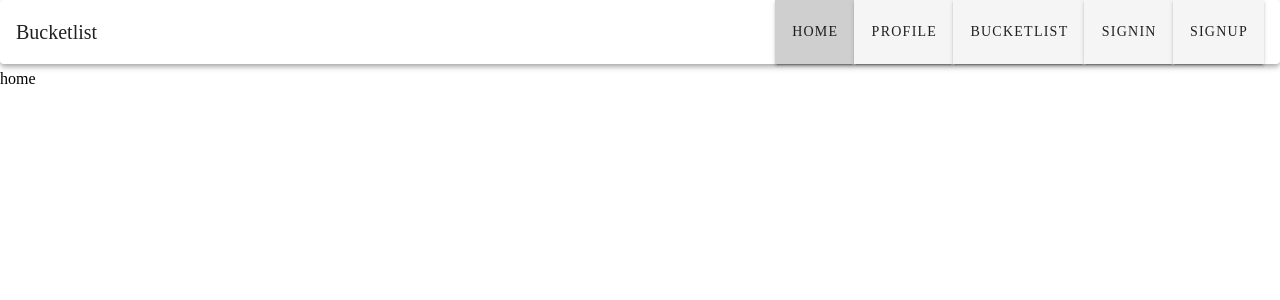
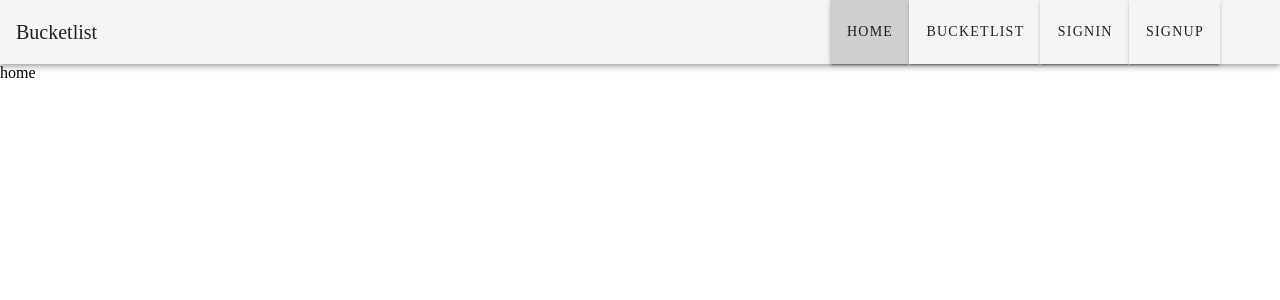
Before and after one commit to mottox2/bucketlist-frontend, a Vue app: page / in a window 1280 px wide. Shown: the top 300 px of the page. Built offline with nearby package versions, Linux system fonts and the light colour scheme.

Commit message:
ドロップダウン対応

```diff
--- a/src/components/Header.vue
+++ b/src/components/Header.vue
@@ -1,6 +1,5 @@
 <template>
-  <v-card color="grey lighten-4" flat height="70px" tile>
-    <v-toolbar>
+  <v-app-bar>
     <v-toolbar-title class="display-2 font-weight-black"
       >Bucketlist</v-toolbar-title
     >
@@ -8,9 +7,6 @@
     <v-toolbar-items>
       <v-btn to="/">
         home
-        </v-btn>
-        <v-btn to="/profile">
-          profile
       </v-btn>
       <v-btn to="/bucketlist">
         bucketlist
@@ -21,7 +17,32 @@
       <v-btn to="/signup">
         signup
       </v-btn>
+      <v-menu offset-y>
+        <template v-slot:activator="{ on }">
+          <v-btn icon large v-on="on">
+            <v-avatar size="32px" item>
+              <v-img
+                src="../assets/logo.png"
+            /></v-avatar>
+          </v-btn>
+        </template>
+        <v-list>
+          <v-list-item>
+            <v-list-item-title
+              ><router-link to="/profile">
+                profile
+              </router-link></v-list-item-title
+            >
+          </v-list-item>
+          <v-list-item>
+            <v-list-item-title
+              ><router-link to="/logout">
+                logout
+              </router-link></v-list-item-title
+            >
+          </v-list-item>
+        </v-list>
+      </v-menu>
     </v-toolbar-items>
-    </v-toolbar>
-  </v-card>
+  </v-app-bar>
 </template>
```
Lines whose indentation alone changed are shown as unchanged.
